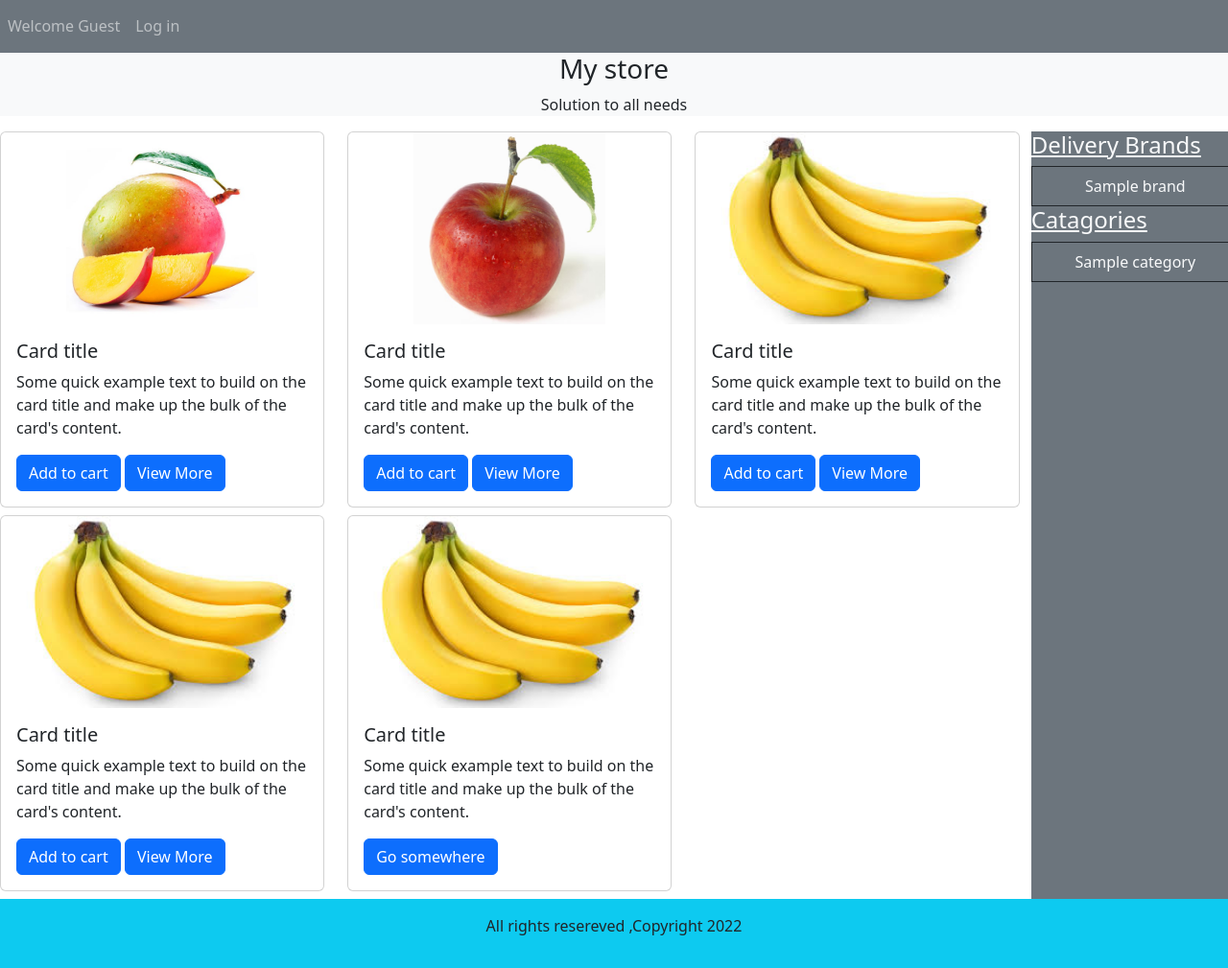
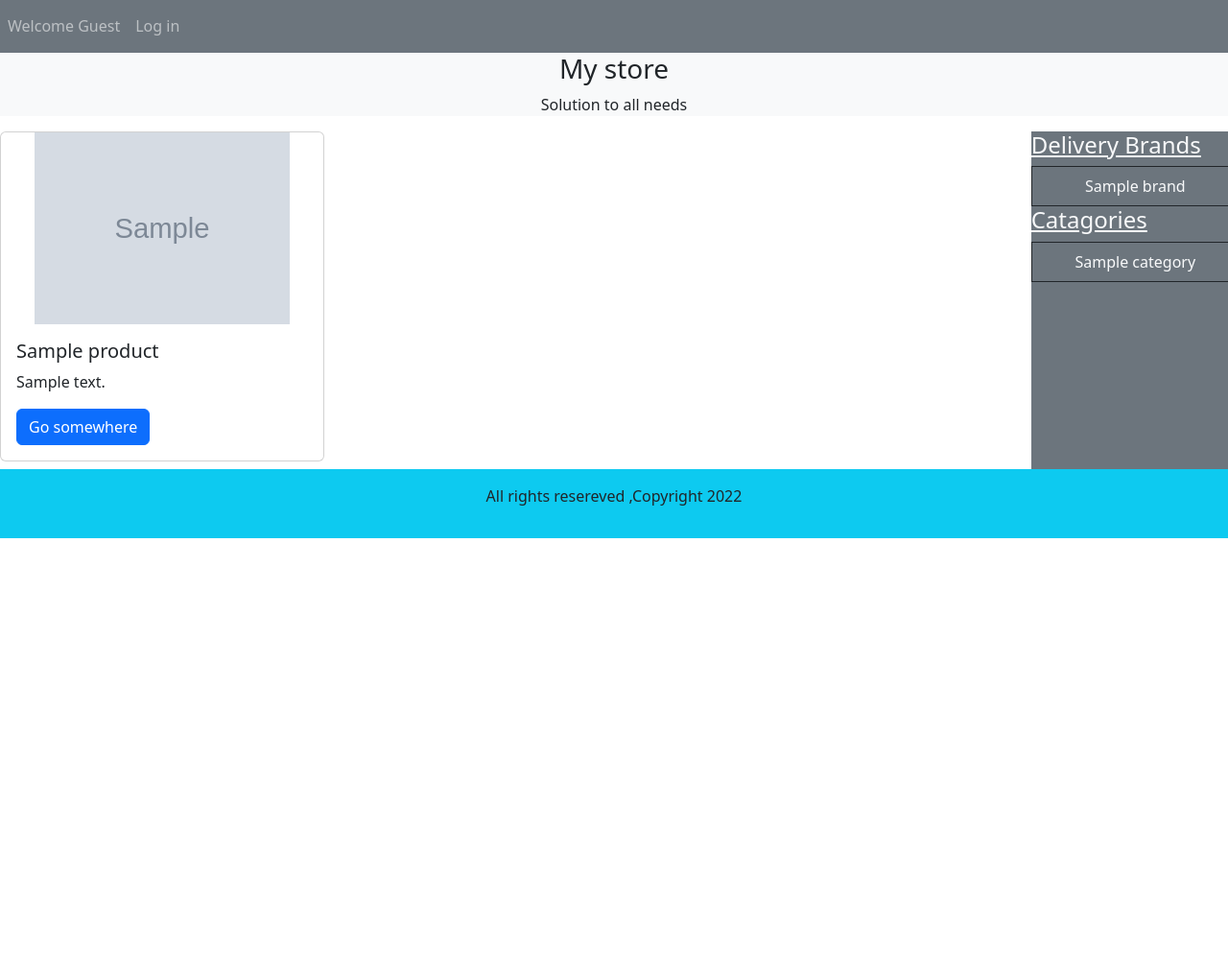
Before and after one commit to SkAkib/EcommerceWebProject, a PHP site: page /index.php in a window 1280 px wide. Shown: the part 105-1114 px from the top of the page at 96% size. After the commit the page ends 666 px from the top, so only its background shows below. Run offline with PHP 8.4, Linux system fonts and the light colour scheme; tables that the repository leaves empty or names only in its code hold one stand-in row (values such as "Sample post"); grey boxes marked "Sample" are stand-in pictures.

Commit message:
5th changes

```diff
--- a/index.php
+++ b/index.php
@@ -90,53 +90,38 @@ include('includes/connect.php');
 <!--Fourth child-->
 <div class="row">
   <div class="col-md-10">
+
     <!--Products-->
     <div class="row">
-      <div class="col-md-4 mb-2">
-      <div class="card">
-  <img class="card-img-top" src="./images/mango.jpg" alt="Card image cap">
-  <div class="card-body">
-    <h5 class="card-title">Card title</h5>
-    <p class="card-text">Some quick example text to build on the card title and make up the bulk of the card's content.</p>
-    <a href="#" class="btn btn-primary">Add to cart</a>
-    <a href="#" class="btn btn-primary">View More</a>
+<!--fetching query-->
+    <?php
+    $select_query="select * from `products` order by rand() limit 0,9";
+    $result_query=mysqli_query($con,$select_query);
+    //$row=mysqli_fetch_assoc($result_query);
+    //echo $row['product_title'];
+    while($row=mysqli_fetch_assoc($result_query)){
+      $product_id=$row['product_id'];
+      $product_title=$row['product_title'];
+      $product_description=$row['product_description'];
+      $product_image=$row['product_image1'];
+      $category_id=$row['category_id'];
+      $brand_id=$row['brand_id'];
+      $product_price=$row['product_price'];
+
+      echo "<div class='col-md-4 mb-2'>
+        <div class='card'>
+          <img class='card-img-top' src='./admin_area/product_images/$product_image' alt='$product_title'>
+            <div class='card-body'>
+              <h5 class='card-title'>$product_title</h5>
+              <p class='card-text'>$product_description</p>
+              <a href='#' class='btn btn-primary'>Go somewhere</a>
             </div>
         </div>
-      </div>
-      <div class="col-md-4 mb-2">
-      <div class="card">
-  <img class="card-img-top" src="./images/apple.avif" alt="Card image cap">
-  <div class="card-body">
-    <h5 class="card-title">Card title</h5>
-    <p class="card-text">Some quick example text to build on the card title and make up the bulk of the card's content.</p>
-    <a href="#" class="btn btn-primary">Add to cart</a>
-    <a href="#" class="btn btn-primary">View More</a>
-  </div>
-</div>
-      </div>
-      <div class="col-md-4 mb-2">
-      <div class="card">
-  <img class="card-img-top" src="./images/banana.jpeg" alt="Card image cap">
-  <div class="card-body">
-    <h5 class="card-title">Card title</h5>
-    <p class="card-text">Some quick example text to build on the card title and make up the bulk of the card's content.</p>
-    <a href="#" class="btn btn-primary">Add to cart</a>
-    <a href="#" class="btn btn-primary">View More</a>
-  </div>
-</div>
-      </div>
-      <div class="col-md-4 mb-2">
-      <div class="card">
-  <img class="card-img-top" src="./images/banana.jpeg" alt="Card image cap">
-  <div class="card-body">
-    <h5 class="card-title">Card title</h5>
-    <p class="card-text">Some quick example text to build on the card title and make up the bulk of the card's content.</p>
-    <a href="#" class="btn btn-primary">Add to cart</a>
-    <a href="#" class="btn btn-primary">View More</a>
-  </div>
-</div>
-      </div>
-      <div class="col-md-4 mb-2">
+      </div>";
+
+    }
+    ?>
+     <!-- <div class="col-md-4 mb-2">
         <div class="card">
           <img class="card-img-top" src="./images/banana.jpeg" alt="Card image cap">
             <div class="card-body">
@@ -145,7 +130,7 @@ include('includes/connect.php');
               <a href="#" class="btn btn-primary">Go somewhere</a>
             </div>
         </div>
-      </div>
+      </div> -->
 
     </div>
   </div>
```
Also changed, not shown: admin_area/product_images/kitkat1.jpeg (added), admin_area/product_images/kitkat2.jpeg (added), admin_area/product_images/kitkat3.jpeg (added). Lines whose indentation alone changed are shown as unchanged.
